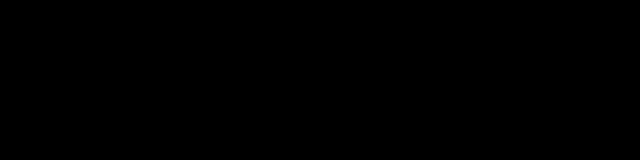
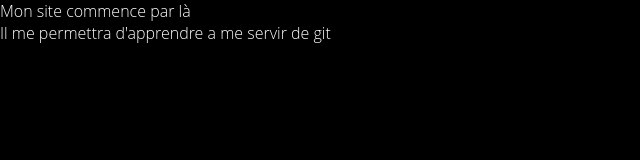
Before and after one commit to agoraproject/openclassrooms_git, a plain HTML site: page index.html in a window 1280 px wide. Shown: the whole page, without its empty margins (0-640 px from the left). Drawn offline with Linux system fonts and the light colour scheme.

Commit message:
changement de couleur du body dans feuille de style

```diff
--- a/style.css
+++ b/style.css
@@ -3,7 +3,7 @@
 	margin:0;
 }
 body {
-	color:#00;
+	color:#fff;
 	font-family: 'Open Sans', sans-serif;
 	font-weight: 300;
 	position:relative;
```
